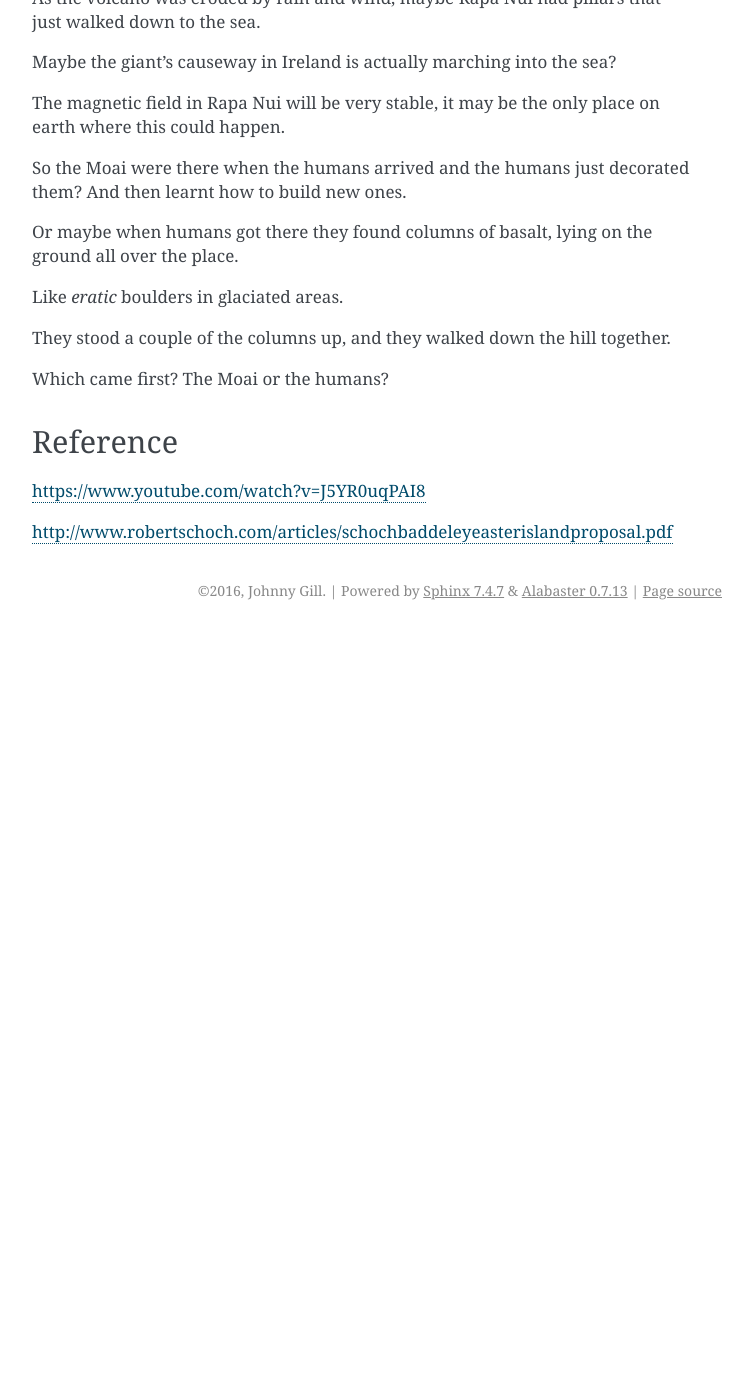
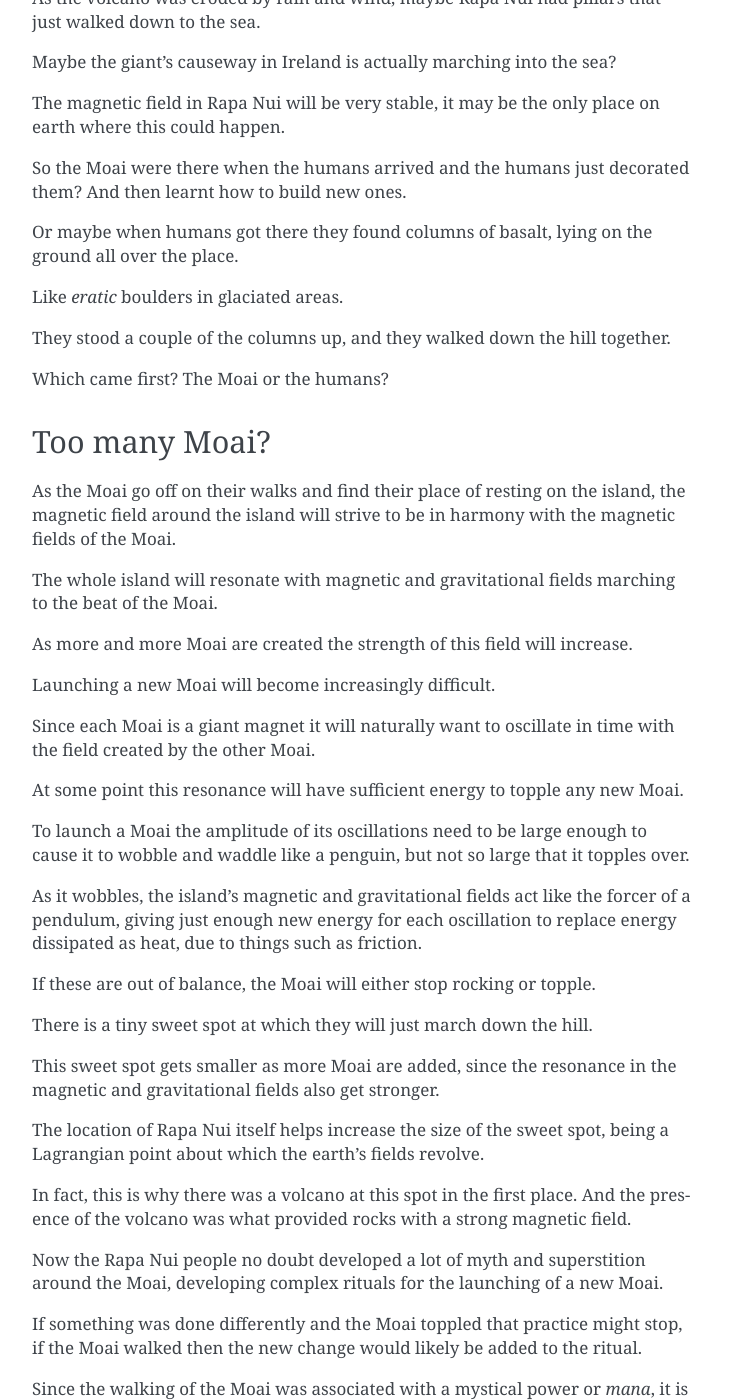
Before and after one commit to openbermuda/karmapi, a Sphinx documentation site: the page built from docs/rongorongo.rst, in a window 1280 px wide and 1400 px high, scrolled down 2943 px. Shown: the whole window, without its empty margins (388-1141 px from the left). Built offline with Sphinx 7.4.7, drawn with Linux system fonts in a browser that asks for light colours; formulas are drawn with MathJax 3; pages that are not in the unit, such as notebooks, are missing from menus; before the commit the page ends 3573 px from its top, so only the background shows below that; some of the changed text lies outside the part shown.

Commit message:
too many moai

```diff
--- a/docs/rongorongo.rst
+++ b/docs/rongorongo.rst
@@ -169,6 +169,79 @@ together.
 
 Which came first?  The Moai or the humans?
 
+Too many Moai?
+==============
+
+As the Moai go off on their walks and find their place of resting on
+the island, the magnetic field around the island will strive to be in
+harmony with the magnetic fields of the Moai.
+
+The whole island will resonate with magnetic and gravitational fields
+marching to the beat of the Moai.
+
+As more and more Moai are created the strength of this field will
+increase.
+
+Launching a new Moai will become increasingly difficult.
+
+Since each Moai is a giant magnet it will naturally want to oscillate
+in time with the field created by the other Moai.
+
+At some point this resonance will have sufficient energy to topple any
+new Moai.
+
+To launch a Moai the amplitude of its oscillations need to be large
+enough to cause it to wobble and waddle like a penguin, but not so
+large that it topples over.
+
+As it wobbles, the island's magnetic and gravitational fields act like
+the forcer of a pendulum, giving just enough new energy for each
+oscillation to replace energy dissipated as heat, due to things such
+as friction.
+
+If these are out of balance, the Moai will either stop rocking or
+topple.
+
+There is a tiny sweet spot at which they will just march down the
+hill.
+
+This sweet spot gets smaller as more Moai are added, since the
+resonance in the magnetic and gravitational fields also get stronger.
+
+The location of Rapa Nui itself helps increase the size of the sweet
+spot, being a Lagrangian point about which the earth's fields revolve.
+
+In fact, this is why there was a volcano at this spot in the first
+place.  And the presence of the volcano was what provided rocks with a
+strong magnetic field.
+
+Now the Rapa Nui people no doubt developed a lot of myth and
+superstition around the Moai, developing complex rituals for the
+launching of a new Moai.
+
+If something was done differently and the Moai toppled that practice
+might stop, if the Moai walked then the new change would likely be
+added to the ritual.
+
+Since the walking of the Moai was associated with a mystical power or
+*mana*, it is not difficult to imagine how the Moai would become of
+such fundamental importance to the people.
+
+A giant electric motor
+======================
+
+It seems most of the Moai were carved out of the rock in a horizontal
+position.
+
+Hence when turned through 90 degrees and stood upright, any magnetic
+field that the rock had will now be 90 degrees out of phase with the
+surrounding field.
+
+This is the ideal orientation.
+
+Hence the standing Moai can be thought of as the coils of a giant
+electric motor, driven by the island's magnetic field.
+
 
 Reference
 =========
```
